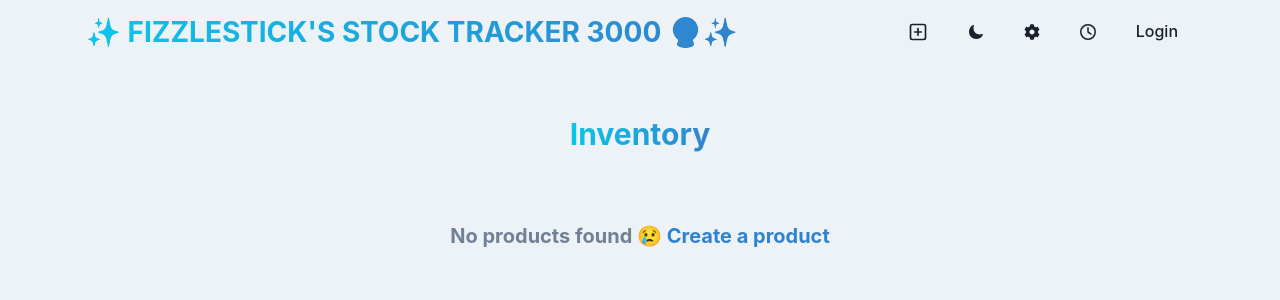
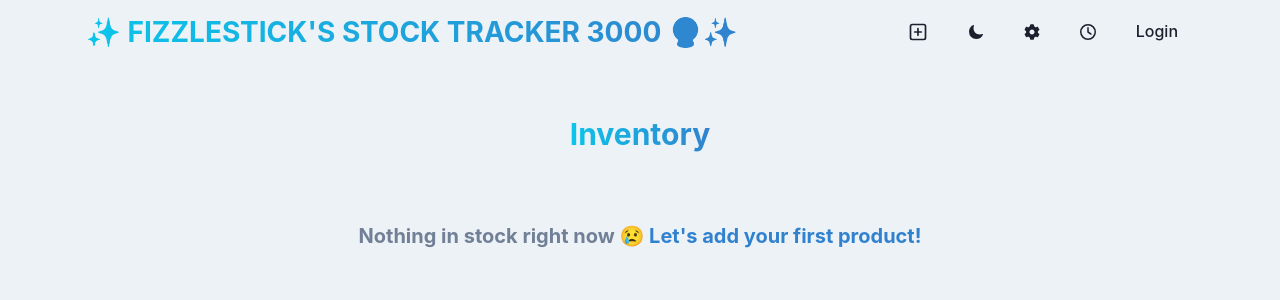
Before and after one commit to Peter-Pander/fizzlesticks-stock-tracker-3000, a React (Vite) app in the folder frontend/: page / in a window 1280 px wide. Shown: the top 300 px of the page. Built offline with nearby package versions, Linux system fonts and the light colour scheme.

Commit message:
Change: No products found 😢 Create a product
To: Nothing in stock right now 😢 Let's add your first product!

```diff
--- a/frontend/src/pages/HomePage.jsx
+++ b/frontend/src/pages/HomePage.jsx
@@ -77,7 +77,7 @@ const HomePage = () => {
             fontWeight="bold"
             color="gray.500"
           >
-            No products found 😢{" "}
+            Nothing in stock right now 😢{" "}
             <Text
               as="span"
               color="blue.500"
@@ -97,7 +97,7 @@ const HomePage = () => {
                 }
               }}
             >
-              Create a product
+              Let's add your first product!
             </Text>
           </Text>
         )}
```
